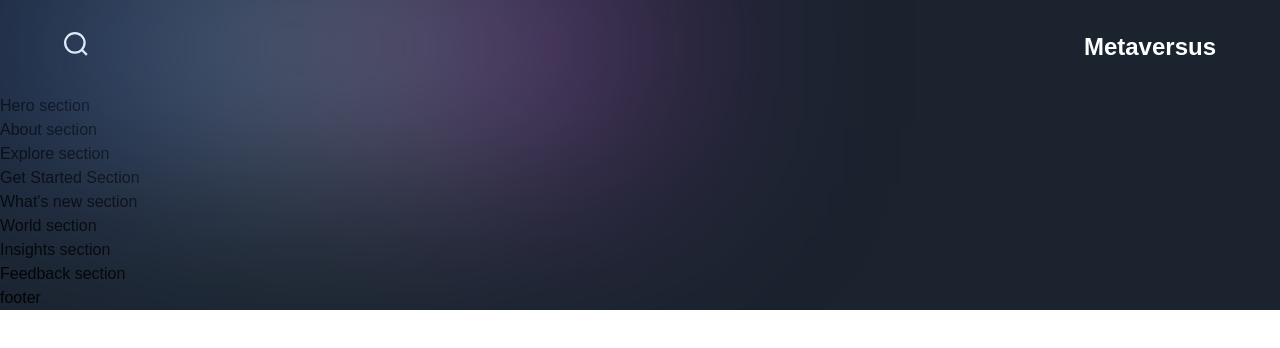
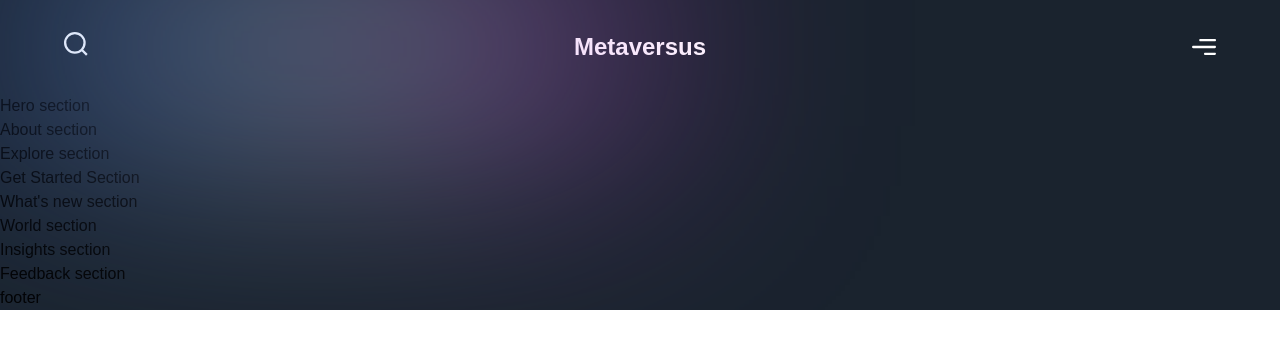
Before and after one commit to thejamesgore/NextJS13-OnePager, a Next.js app: page / in a window 1280 px wide. Shown: the top 348 px of the page. Built offline with nearby package versions, Linux system fonts and the light colour scheme; a web font is replaced by a local one.

Commit message:
added missing menu svg

```diff
--- a/components/Navbar.jsx
+++ b/components/Navbar.jsx
@@ -18,6 +18,10 @@ const Navbar = () => (
     <div className={`${styles.innerWidth} mx-auto flex justify-between gap-8`}>
       <img src="/search.svg" alt="search" className="w-[24px] h-[24px] object-contain"/>
       <h2 className="font-extrabold text-[24px] leading-[30px] text-white">Metaversus</h2>
+      <img src="/menu.svg"
+        alt="menu"
+        className="w-[24px] h-[24p] object-contain"
+      />
     </div>
   </motion.nav>
 );
```
